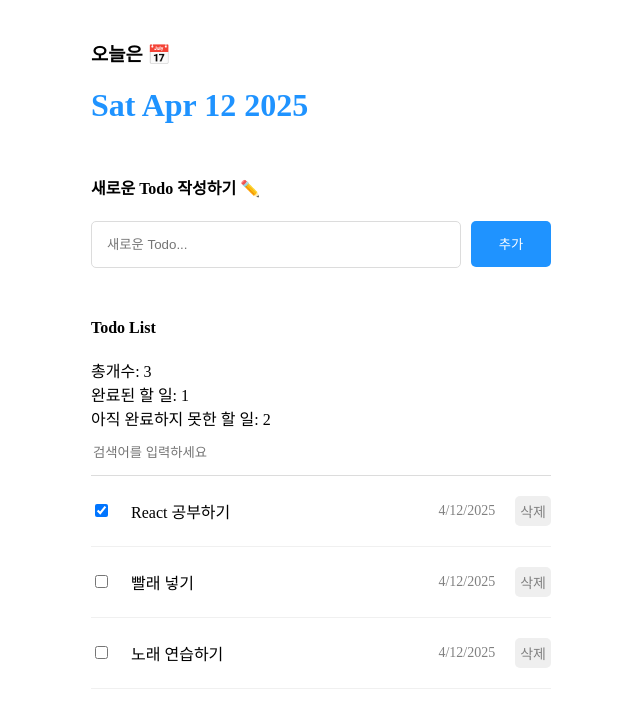
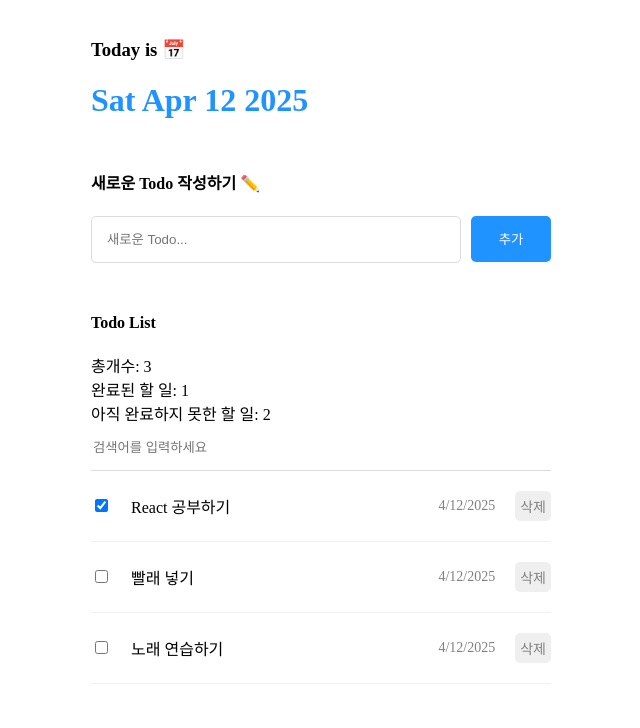
Before and after one commit to lohanyeon/todo-app, a React (Create React App) app: page / in a window 1280 px wide. Shown: the top 728 px of the page, without its empty margins (319-959 px from the left). Built offline with nearby package versions, Linux system fonts and the light colour scheme.

Commit message:
vercel test

```diff
--- a/src/Header.js
+++ b/src/Header.js
@@ -5,7 +5,7 @@ const Header = () => {
     // console.log('Header 호출');
     return (
     <div className="Header">
-        <h3>오늘은 📅</h3>
+        <h3>Today is 📅</h3>
         <h1>{new Date().toDateString()}</h1>
     </div>
     );
```
